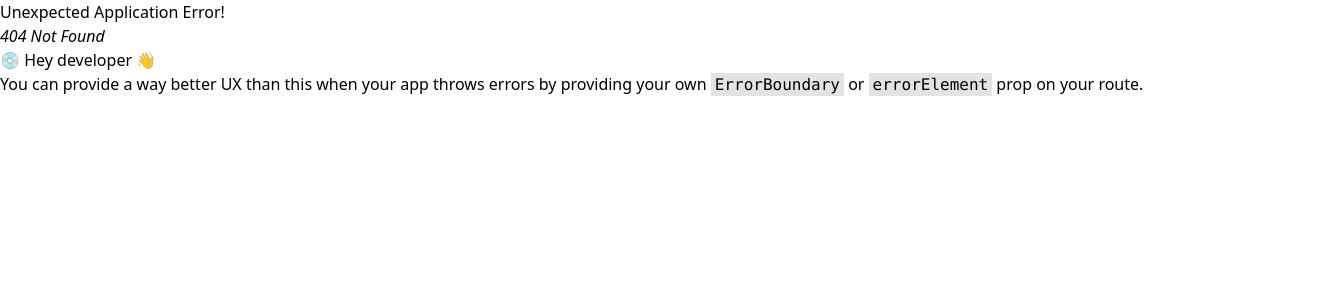
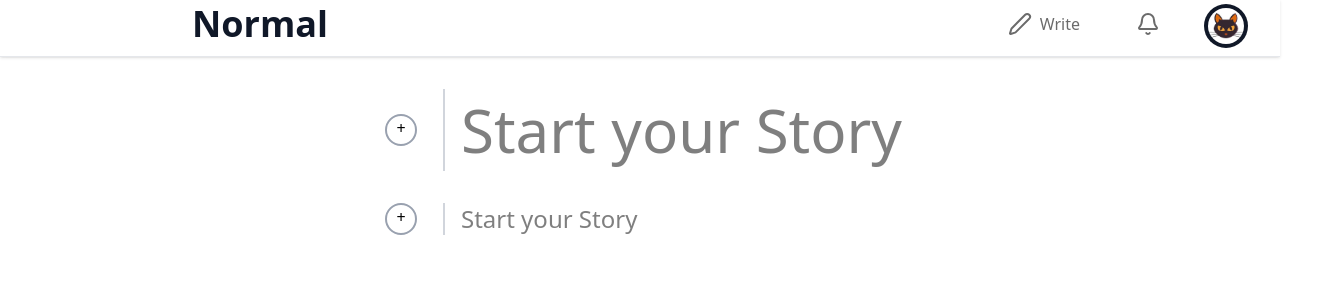
Before and after one commit to Mohfazam/Normal, a React (Vite) app in the folder Frontend/: page /test in a window 1280 px wide. Before the commit this address had no page. Shown: the top 300 px of the page, 1331 px wide, since content can reach past the window. Built offline with nearby package versions, Linux system fonts and the light colour scheme.

Commit message:
Text Editor UI Done

```diff
--- a/Frontend/src/App.tsx
+++ b/Frontend/src/App.tsx
@@ -7,6 +7,7 @@ import { NewPost } from './Pages/NewPost'
 import { PostEdit } from './Pages/PostEdit'
 import { ViewPost } from './Pages/ViewPost'
 import { ToastContainer } from 'react-toastify';
+import { XtextEditor } from './Components/XTextEditor'
 
 const router = createBrowserRouter([
   {
@@ -29,6 +30,10 @@ const router = createBrowserRouter([
     path:"/ViewPost/:id",
     element: <ViewPost />
   },
+  {
+    path:"/test",
+    element: <XtextEditor />
+  },
 ])
 
 function App() {
--- a/Frontend/src/Components/XTextEditor.tsx
+++ b/Frontend/src/Components/XTextEditor.tsx
@@ -1,10 +1,52 @@
 import { Navbar } from './Navbar'
 import './styles.css'
+
 export const XtextEditor = () => {
-    return (
-        <div>
-          <Navbar />
-            X Text Editor
+  return (
+    <div>
+      <div>
+        <Navbar />
+      </div>
+
+
+      <div className='flex flex-col items-start mt-8 gap-4 w-fit ml-[385px]'>
+
+
+        <div className='flex items-center gap-3'>
+          <div className="w-8 h-8 pb-1 border-2 border-gray-400 rounded-full flex items-center justify-center">
+            <button className='hover:cursor-pointer'>+</button>
+          </div>
+          <div className='h-[64px] border border-gray-200 opacity-0 hover:opacity-100'></div>
+          <div>
+            <div className='text-6xl border-gray-300 pl-4 border-l-2 border-0'>
+              <input
+                type="text"
+                placeholder='Start your Story'
+                className="border-none outline-none ring-0 focus:outline-none focus:ring-0"
+              />
+            </div>
+          </div>
         </div>
-    )
+
+
+        <div className='flex items-center gap-3'>
+          <div className="w-8 h-8 pb-1 border-2 border-gray-400 rounded-full flex items-center justify-center">
+            <button className='hover:cursor-pointer'>+</button>
+          </div>
+
+          <div className='h-[64px] border border-gray-200 opacity-0 hover:opacity-100'></div>
+          <div>
+            <div className='text-2xl border-gray-300 pl-4 border-l-2 border-0'>
+              <input
+                type="text"
+                placeholder='Start your Story'
+                className="border-none outline-none ring-0 focus:outline-none focus:ring-0"
+              />
+            </div>
+          </div>
+        </div>
+
+      </div>
+    </div>
+  )
 }
```
